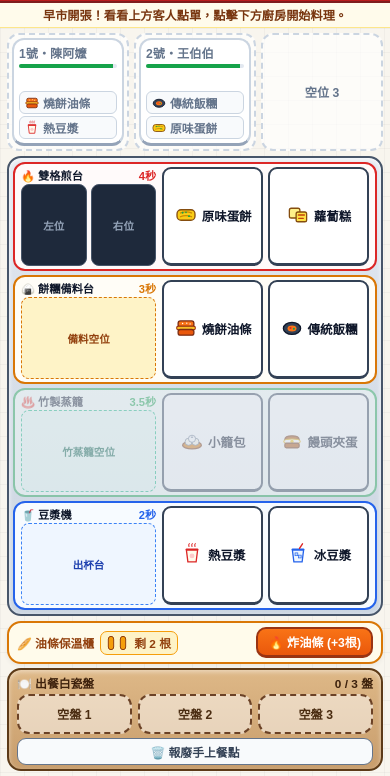
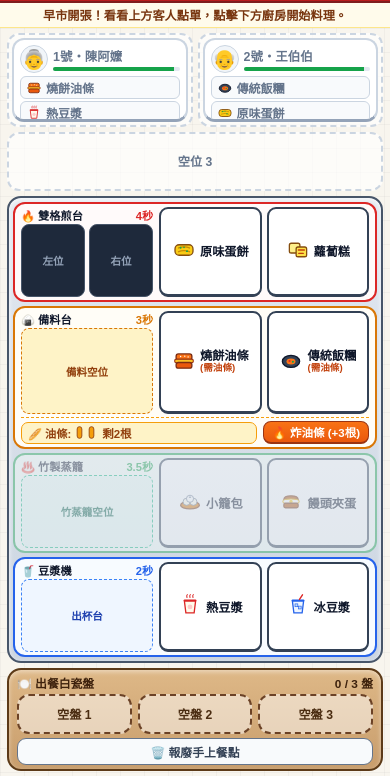
Before and after one commit to reliveot/soy-milk-shop, a plain HTML site: page index.html in a window 390 px wide. Both pictures are taken after a click on the button "開店營業！". Shown: the part 68-844 px from the top of the page. Drawn offline with Linux system fonts and the light colour scheme.

Commit message:
Update index.html

```diff
--- a/index.html
+++ b/index.html
@@ -3,7 +3,7 @@
 <head>
   <meta charset="UTF-8" />
   <meta name="viewport" content="width=device-width, initial-scale=1.0, maximum-scale=1.0, user-scalable=no" />
-  <title>晨光永和豆漿 V0.9｜認知復健訓練系統</title>
+  <title>晨光永和豆漿 V1.0｜認知復健訓練系統</title>
   <style>
     :root {
       --sign-red: #c53030;
@@ -204,14 +204,18 @@
       overflow: hidden;
     }
 
-    /* 第一層：固定三座位顧客櫃檯 */
+    /* =====================================================================
+       第一層：固定三座位顧客櫃檯
+       電腦/平板寬屏：三席並排
+       手機直式（<= 760px）：方案 A「2+1 錯落雙排」，3 人頭像與菜名全露出
+       ===================================================================== */
     .customers-layer {
-      flex: 0.55;
+      flex: 0.58;
       display: grid;
       grid-template-columns: repeat(3, 1fr);
-      gap: 5px;
-      min-height: 98px;
-      max-height: 138px;
+      gap: 6px;
+      min-height: 104px;
+      max-height: 142px;
     }
 
     .seat-slot {
@@ -236,7 +240,7 @@
       border: 2px solid #cbd5e1;
       border-bottom: 3.5px solid #94a3b8;
       border-radius: 12px;
-      padding: 4px 5px;
+      padding: 5px 6px;
       display: flex;
       flex-direction: column;
       justify-content: space-between;
@@ -263,18 +267,22 @@
       transform: translateY(-2px);
     }
 
+    .cust-header-area {
+      min-width: 0;
+    }
+
     .cust-top {
       display: flex;
       align-items: center;
-      gap: 4px;
+      gap: 5px;
     }
 
     .cust-avatar {
-      font-size: 1.15rem;
+      font-size: 1.2rem;
       background: #f1f5f9;
-      border: 1px solid #cbd5e1;
-      width: 26px;
-      height: 26px;
+      border: 1.5px solid #cbd5e1;
+      width: 28px;
+      height: 28px;
       border-radius: 50%;
       display: flex;
       align-items: center;
@@ -291,11 +299,11 @@
       display: flex;
       align-items: center;
       justify-content: space-between;
-      gap: 2px;
+      gap: 3px;
     }
 
     .cust-name {
-      font-size: 0.76rem;
+      font-size: 0.78rem;
       font-weight: 900;
       white-space: nowrap;
       overflow: hidden;
@@ -305,7 +313,7 @@
     .urgent-tag {
       background: #dc2626;
       color: #fff;
-      font-size: 0.6rem;
+      font-size: 0.62rem;
       font-weight: 900;
       padding: 1px 4px;
       border-radius: 4px;
@@ -314,7 +322,7 @@
 
     .patience-track {
       width: 100%;
-      height: 4px;
+      height: 4.5px;
       background: #e2e8f0;
       border-radius: 3px;
       margin-top: 2px;
@@ -329,10 +337,10 @@
     }
 
     .cust-note {
-      font-size: 0.62rem;
+      font-size: 0.64rem;
       color: #b91c1c;
       font-weight: 900;
-      margin-top: 1px;
+      margin-top: 2px;
       white-space: nowrap;
       overflow: hidden;
       text-overflow: ellipsis;
@@ -341,33 +349,60 @@
     .order-needs {
       display: grid;
       grid-template-columns: 1fr 1fr;
-      gap: 3px;
-      margin-top: 2px;
-    }
-
+      gap: 4px;
+      margin-top: 3px;
+    }
+
+    /* 手機直式：方案 A「2+1 錯落雙排」 */
     @media (max-width: 760px) {
       .customers-layer {
-        max-height: 118px;
-        min-height: 96px;
-      }
-      .cust-avatar {
-        display: none;
-      }
-      .order-needs {
+        grid-template-columns: 1fr 1fr;
+        grid-template-rows: 1.35fr 0.85fr;
+        max-height: 158px;
+        min-height: 136px;
+        gap: 5px;
+      }
+
+      /* 1、2 號座位在第一排，各自寬度充足，單欄完整顯示四字菜名與頭像 */
+      #seat-0 .order-needs,
+      #seat-1 .order-needs {
         grid-template-columns: 1fr;
         gap: 2px;
       }
+
+      /* 3 號座位橫跨第二排全寬（left: 頭像+名字+耐性條 | right: 並排 2 道餐點） */
+      #seat-2 {
+        grid-column: 1 / -1;
+      }
+
+      #seat-2 .customer-card {
+        flex-direction: row;
+        align-items: center;
+        gap: 8px;
+        padding: 4px 8px;
+      }
+
+      #seat-2 .cust-header-area {
+        flex: 0.85;
+      }
+
+      #seat-2 .order-needs {
+        flex: 1.35;
+        grid-template-columns: 1fr 1fr;
+        margin-top: 0;
+        gap: 4px;
+      }
     }
 
     .need-pill {
       display: flex;
       align-items: center;
       justify-content: space-between;
-      padding: 2px 4px;
+      padding: 2px 5px;
       border-radius: 6px;
       border: 1.5px solid #cbd5e1;
       background: #f8fafc;
-      font-size: 0.74rem;
+      font-size: 0.75rem;
       font-weight: 900;
       min-width: 0;
     }
@@ -375,7 +410,7 @@
     .need-pill-left {
       display: flex;
       align-items: center;
-      gap: 3px;
+      gap: 4px;
       min-width: 0;
     }
 
@@ -398,11 +433,11 @@
       border-color: #2563eb;
     }
 
-    /* 第二層：開放式廚房工作區 + 右側（獨立油條區 + 出餐白瓷盤） */
+    /* 第二層：開放式廚房工作區 + 原木出餐台 */
     .kitchen-layer {
-      flex: 1.75;
+      flex: 1.65;
       display: grid;
-      grid-template-columns: 2.3fr 1.15fr;
+      grid-template-columns: 2.4fr 1fr;
       gap: 8px;
       min-height: 0;
     }
@@ -443,6 +478,13 @@
       pointer-events: none;
     }
 
+    .st-main-row {
+      display: flex;
+      flex-direction: column;
+      flex: 1;
+      min-height: 0;
+    }
+
     .st-left-group {
       display: flex;
       flex-direction: column;
@@ -474,7 +516,7 @@
       display: flex;
       gap: 6px;
       flex: 1;
-      min-height: 36px;
+      min-height: 32px;
       margin-bottom: 5px;
     }
 
@@ -558,7 +600,7 @@
       display: grid;
       grid-template-columns: 1fr 1fr;
       gap: 6px;
-      height: 40px;
+      height: 42px;
       flex-shrink: 0;
     }
 
@@ -567,7 +609,7 @@
       border: 2px solid #334155;
       border-bottom-width: 3px;
       border-radius: 9px;
-      padding: 0 6px;
+      padding: 0 5px;
       display: flex;
       align-items: center;
       justify-content: center;
@@ -581,73 +623,61 @@
     .food-btn:active:not(:disabled) { transform: scale(0.96); }
     .food-btn:disabled { opacity: 0.38; cursor: not-allowed; }
 
+    .food-btn-text-col {
+      display: flex;
+      flex-direction: column;
+      align-items: flex-start;
+      line-height: 1.12;
+      min-width: 0;
+    }
+
     .food-btn-label {
-      font-size: 0.84rem;
+      font-size: 0.82rem;
       font-weight: 900;
       color: #0f172a;
       white-space: nowrap;
     }
 
-    /* 右側欄：獨立油條保溫櫃區 + 原木出餐台 */
-    .right-column {
-      display: flex;
-      flex-direction: column;
-      gap: 6px;
-      min-height: 0;
-    }
-
-    /* 獨立油條保溫櫃與現炸區 */
-    .youtiao-station {
-      background: #fffbeb;
-      border: 2.5px solid #d97706;
-      border-radius: 14px;
-      padding: 6px 8px;
+    .food-btn-req {
+      font-size: 0.64rem;
+      font-weight: 900;
+      color: #c2410c;
+      white-space: nowrap;
+    }
+
+    /* 緊貼在「備料台」正下方的油條保溫櫃橫條 */
+    .youtiao-sub-bar {
+      margin-top: 5px;
+      padding-top: 4px;
+      border-top: 1.5px dashed #f59e0b;
       display: flex;
       align-items: center;
       justify-content: space-between;
-      gap: 8px;
+      gap: 6px;
       flex-shrink: 0;
-      box-shadow: 0 2px 5px rgba(0,0,0,0.06);
-    }
-
-    .youtiao-station.locked {
-      opacity: 0.38;
-      pointer-events: none;
-    }
-
-    .youtiao-info-wrap {
-      display: flex;
-      flex-direction: column;
-      gap: 3px;
-      min-width: 0;
-    }
-
-    .youtiao-title {
-      font-size: 0.78rem;
-      font-weight: 900;
-      color: #92400e;
-      white-space: nowrap;
-    }
-
-    .youtiao-cabinet-box {
+    }
+
+    .youtiao-cabinet-inline {
       display: flex;
       align-items: center;
-      gap: 4px;
+      gap: 5px;
       background: #fef3c7;
       border: 1.5px solid #f59e0b;
       border-radius: 7px;
       padding: 2px 6px;
       height: 24px;
+      flex: 1;
+      min-width: 0;
     }
 
     .youtiao-fry-btn {
       background: linear-gradient(180deg, #f97316, #ea580c);
       color: #ffffff;
-      border: 2px solid #9a3412;
-      border-bottom-width: 3px;
-      border-radius: 10px;
-      padding: 6px 10px;
-      font-size: 0.8rem;
+      border: 1.5px solid #9a3412;
+      border-bottom-width: 2.5px;
+      border-radius: 8px;
+      padding: 3px 9px;
+      font-size: 0.74rem;
       font-weight: 900;
       cursor: pointer;
       white-space: nowrap;
@@ -655,16 +685,8 @@
       transition: transform 0.1s;
     }
 
-    .youtiao-fry-btn:active:not(:disabled) {
-      transform: scale(0.95);
-    }
-
-    .youtiao-fry-btn:disabled {
-      background: #94a3b8;
-      border-color: #64748b;
-      cursor: default;
-    }
-
+    .youtiao-fry-btn:active:not(:disabled) { transform: scale(0.95); }
+    .youtiao-fry-btn:disabled { background: #94a3b8; border-color: #64748b; cursor: default; }
     .youtiao-fry-btn.assist-flash {
       background: #dc2626;
       border-color: #7f1d1d;
@@ -673,7 +695,6 @@
 
     /* 原木出餐台 + 3 個白瓷盤 */
     .serving-panel {
-      flex: 1;
       background: linear-gradient(180deg, #deb887 0%, #c89d6c 100%);
       border: 2.5px solid var(--wood-dark);
       border-radius: 14px;
@@ -761,7 +782,7 @@
 
     /* =====================================================================
        手機直式（<= 760px）全自適應：
-       上方 4 條橫向工作帶 + 中間獨立油條工作帶 + 底部白瓷盤
+       四層橫向工作帶（油條保溫櫃緊貼在第二條「備料台」正下方）
        ===================================================================== */
     @media (max-width: 760px) {
       .kitchen-layer {
@@ -772,16 +793,19 @@
 
       .stations-grid {
         grid-template-columns: 1fr;
-        grid-template-rows: repeat(4, 1fr);
+        grid-template-rows: 0.92fr 1.32fr 0.92fr 0.92fr;
         gap: 4px;
         padding: 4px;
       }
 
       .station-card {
+        padding: 3px 6px;
+      }
+
+      .st-main-row {
         flex-direction: row;
         align-items: stretch;
         gap: 6px;
-        padding: 3px 6px;
       }
 
       .st-left-group {
@@ -806,7 +830,7 @@
       }
 
       .st-actions {
-        flex: 1.3;
+        flex: 1.35;
         height: auto;
         gap: 5px;
       }
@@ -817,30 +841,26 @@
       }
 
       .food-btn-label {
-        font-size: 0.78rem;
-      }
-
-      .right-column {
-        gap: 4px;
-      }
-
-      .youtiao-station {
-        padding: 4px 8px;
-      }
-
-      .youtiao-info-wrap {
-        flex-direction: row;
-        align-items: center;
-        gap: 6px;
-      }
-
-      .youtiao-title {
-        font-size: 0.74rem;
+        font-size: 0.76rem;
+      }
+
+      .food-btn-req {
+        font-size: 0.6rem;
+      }
+
+      .youtiao-sub-bar {
+        margin-top: 3px;
+        padding-top: 3px;
+      }
+
+      .youtiao-cabinet-inline {
+        height: 22px;
+        padding: 1px 6px;
       }
 
       .youtiao-fry-btn {
-        padding: 4px 10px;
-        font-size: 0.76rem;
+        padding: 2px 8px;
+        font-size: 0.72rem;
       }
 
       .plates-grid {
@@ -1044,18 +1064,19 @@
   <div class="praise-toast" id="praiseToast">✨ 雙鍋齊下！時間管理大師</div>
 
   <main>
-    <!-- 第一層：固定三座位顧客櫃檯 -->
+    <!-- 第一層：固定三座位顧客櫃檯（手機直式為 2+1 錯落雙排，3 人頭像全露出） -->
     <section class="customers-layer">
       <div class="seat-slot" id="seat-0">櫃檯 1 號位</div>
       <div class="seat-slot" id="seat-1">櫃檯 2 號位</div>
       <div class="seat-slot" id="seat-2">櫃檯 3 號位</div>
     </section>
 
-    <!-- 第二層：四大料理台 + 獨立油條區與原木出餐台 -->
+    <!-- 第二層：四大工作站 + 原木出餐台 -->
     <section class="kitchen-layer">
       <div class="stations-grid">
         <!-- 1. 雙格鐵板煎台 -->
         <div class="station-card st-griddle">
+          <div class="st-main-row">
             <div class="st-left-group">
               <div class="st-header">
                 <span class="st-title-text">🔥 雙格煎台</span>
@@ -1077,12 +1098,14 @@
               </button>
             </div>
           </div>
-
-        <!-- 2. 酥餅飯糰備料區（乾淨單純，不再被油條按鈕擠壓） -->
+        </div>
+
+        <!-- 2. 備料台（按鈕標示 (需油條)，且油條保溫櫃緊貼在正下方） -->
         <div class="station-card st-prep" id="card-prep">
+          <div class="st-main-row">
             <div class="st-left-group">
               <div class="st-header">
-              <span class="st-title-text">🍙 餅糰備料台</span>
+                <span class="st-title-text">🍙 備料台</span>
                 <span style="color:#d97706;">3秒</span>
               </div>
               <div class="st-slots">
@@ -1092,17 +1115,31 @@
             <div class="st-actions">
               <button class="food-btn" onclick="startCooking('shaobing')">
                 <span id="icon-btn-shaobing"></span>
+                <div class="food-btn-text-col">
                   <span class="food-btn-label">燒餅油條</span>
+                  <span class="food-btn-req">(需油條)</span>
+                </div>
               </button>
               <button class="food-btn" onclick="startCooking('fantuan')">
                 <span id="icon-btn-fantuan"></span>
+                <div class="food-btn-text-col">
                   <span class="food-btn-label">傳統飯糰</span>
+                  <span class="food-btn-req">(需油條)</span>
+                </div>
               </button>
+            </div>
+          </div>
+
+          <!-- 緊貼在備料台正下方的油條保溫櫃與現炸區 -->
+          <div class="youtiao-sub-bar" id="youtiaoStationBox">
+            <div class="youtiao-cabinet-inline" id="youtiaoVisualBox"></div>
+            <button class="youtiao-fry-btn" id="restockBtn" onclick="startRestockYoutiao()">🔥 炸油條 (+3根)</button>
           </div>
         </div>
 
         <!-- 3. 傳統竹製蒸籠區 -->
         <div class="station-card st-steamer" id="card-steamer">
+          <div class="st-main-row">
             <div class="st-left-group">
               <div class="st-header">
                 <span class="st-title-text">♨️ 竹製蒸籠</span>
@@ -1123,9 +1160,11 @@
               </button>
             </div>
           </div>
+        </div>
 
         <!-- 4. 不鏽鋼雙龍頭豆漿機 -->
         <div class="station-card st-drink">
+          <div class="st-main-row">
             <div class="st-left-group">
               <div class="st-header">
                 <span class="st-title-text">🥤 豆漿機</span>
@@ -1147,16 +1186,6 @@
             </div>
           </div>
         </div>
-
-      <!-- 右側／下層：獨立油條保溫櫃區 + 原木出餐台 -->
-      <div class="right-column">
-        <!-- 獨立油條保溫櫃與現炸區 -->
-        <div class="youtiao-station" id="youtiaoStationBox">
-          <div class="youtiao-info-wrap">
-            <span class="youtiao-title">🥖 油條保溫櫃</span>
-            <div class="youtiao-cabinet-box" id="youtiaoVisualBox"></div>
-          </div>
-          <button class="youtiao-fry-btn" id="restockBtn" onclick="startRestockYoutiao()">🔥 炸油條 (+3根)</button>
       </div>
 
       <!-- 原木出餐台 + 3 個白瓷盤 -->
@@ -1173,7 +1202,6 @@
         <button class="trash-btn" id="trashBtn" onclick="handleDiscardSelectedPlate()">
           🗑️ 報廢手上餐點
         </button>
-        </div>
       </div>
     </section>
   </main>
@@ -1415,7 +1443,6 @@
       const hasSteamer = ['L3', 'L4', 'FIXED'].includes(scenarioMode);
 
       document.getElementById('card-prep').classList.toggle('locked', !hasPrep);
-      document.getElementById('youtiaoStationBox').classList.toggle('locked', !hasPrep);
       document.getElementById('card-steamer').classList.toggle('locked', !hasSteamer);
 
       const scenLabel = {
@@ -1599,7 +1626,7 @@
 
       if (food.needYoutiao && youtiaoStock <= 0) {
         metrics.errNoStock++;
-        showBanner('💡 油條保溫櫃空囉！請先點「🔥 炸油條 (+3根)」補貨再製作吧！', 'alert-mode');
+        showBanner('💡 油條保溫櫃空囉！請先點備料台下方的「🔥 炸油條 (+3根)」補貨吧！', 'alert-mode');
         renderAll();
         return;
       }
@@ -1849,7 +1876,7 @@
         praise += `你在忙碌時懂得主動按「暫停思考」整理順序，是非常成熟的自我監控策略。`;
       }
 
-      let tip = ' 下次營業時，可以試著多利用雙格煎台同時煎兩份餐點，或先瞄一眼保溫櫃裡的油條數量再動手，出餐會更從容順手喔！';
+      let tip = ' 下次營業時，可以試著多利用雙格煎台同時煎兩份餐點，或先瞄一眼備料台下方的油條數量再動手，出餐會更從容順手喔！';
       if (metrics.parallelGriddle >= 2 && metrics.errNoStock === 0 && metrics.errWrongCustomer === 0) {
         tip = ' 整場操作幾乎零失誤、節奏非常流暢，已經具備金牌店長的實力，歡迎挑戰更高難度或零提示模式！';
       }
@@ -1931,19 +1958,19 @@
     function renderYoutiaoCabinet() {
       const box = document.getElementById('youtiaoVisualBox');
       if (restockTimer > 0) {
-        box.innerHTML = `<span style="font-size:0.74rem; font-weight:900; color:#ea580c;" class="anim-sizzle">🫧 油鍋翻炸中...</span>`;
+        box.innerHTML = `<span style="font-size:0.72rem; font-weight:900; color:#ea580c;" class="anim-sizzle">🫧 油鍋翻炸中...</span>`;
         return;
       }
       if (youtiaoStock === 0) {
-        box.innerHTML = `<span style="font-size:0.74rem; font-weight:900; color:#dc2626;">空櫃 (0 根)</span>`;
+        box.innerHTML = `<span style="font-size:0.72rem; font-weight:900; color:#dc2626;">🥖 油條保溫櫃：0 根</span>`;
         return;
       }
-      let sticksHtml = '';
+      let sticksHtml = `<span style="font-size:0.7rem; font-weight:900; color:#92400e;">🥖 油條:</span>`;
       const displayCount = Math.min(youtiaoStock, 4);
       for (let i = 0; i < displayCount; i++) {
-        sticksHtml += `<svg viewBox="0 0 12 24" style="width:8px; height:18px;"><rect x="2" y="2" width="8" height="20" rx="4" fill="#f59e0b" stroke="#92400e" stroke-width="1.5"/></svg>`;
-      }
-      sticksHtml += `<span style="font-size:0.74rem; font-weight:900; color:#92400e; margin-left:3px;">剩 ${youtiaoStock} 根</span>`;
+        sticksHtml += `<svg viewBox="0 0 12 24" style="width:7px; height:15px;"><rect x="2" y="2" width="8" height="20" rx="4" fill="#f59e0b" stroke="#92400e" stroke-width="1.5"/></svg>`;
+      }
+      sticksHtml += `<span style="font-size:0.72rem; font-weight:900; color:#92400e; margin-left:2px;">剩${youtiaoStock}根</span>`;
       box.innerHTML = sticksHtml;
     }
 
@@ -1991,7 +2018,7 @@
 
         seatEl.innerHTML = `
           <div class="customer-card ${cust.isUrgent ? 'urgent' : ''} ${cust.isDone ? 'completed' : ''} ${showAssistGlow ? 'assist-target' : ''}" onclick="handleSeatClick(${i})">
-            <div>
+            <div class="cust-header-area">
               <div class="cust-top">
                 <div class="cust-avatar">${cust.avatar}</div>
                 <div class="cust-meta">
```
Lines whose indentation alone changed are shown as unchanged.
